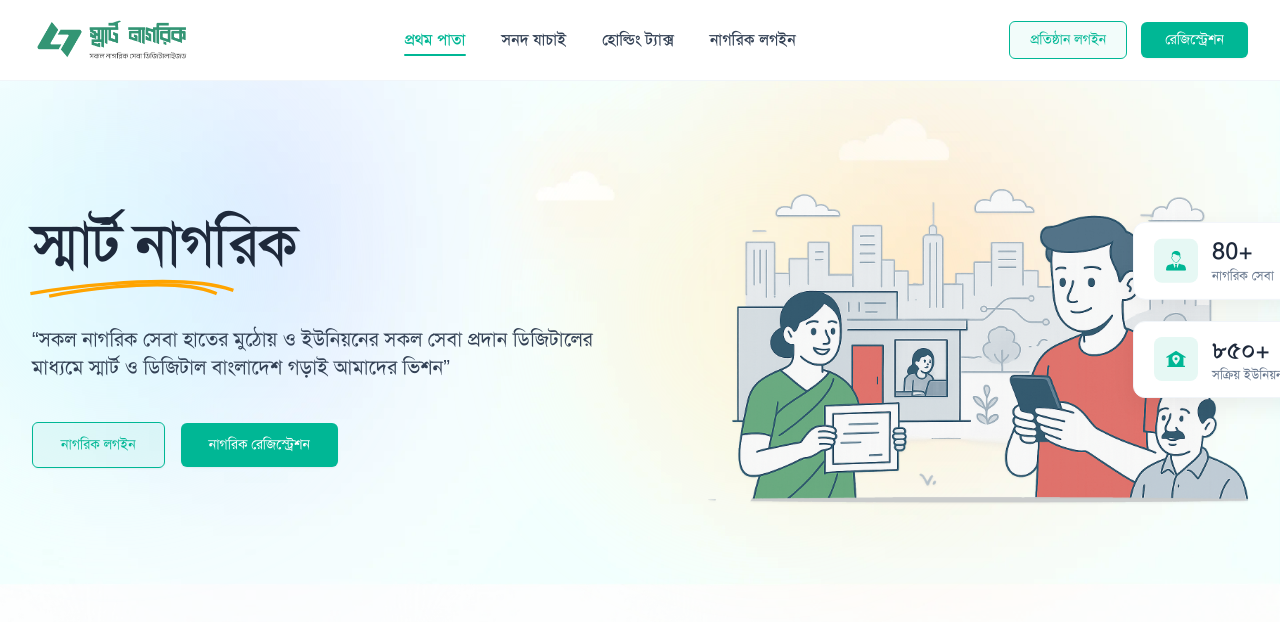
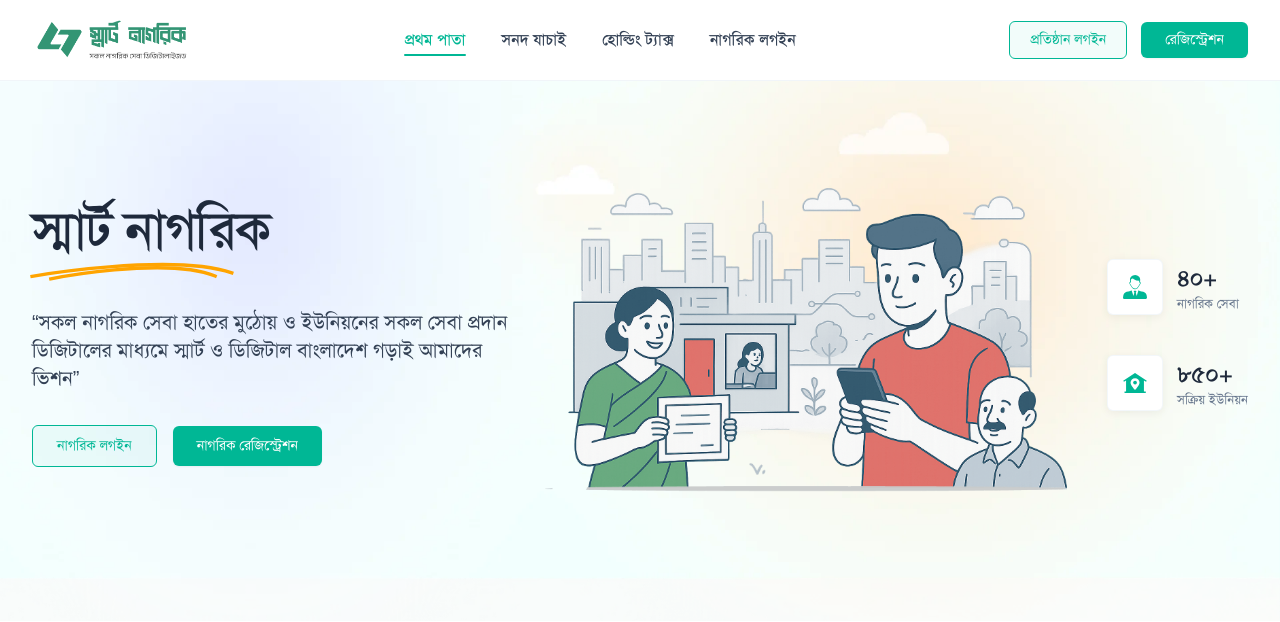
Before and after one commit to ishtiaqrobin/Smart-Nagorik-Landing-Page, a React (Vite) app: page / in a window 1280 px wide. Shown: the top 622 px of the page. Built offline with nearby package versions, Linux system fonts and the light colour scheme; the HTML template or start-up script is replaced by a standard one.

Commit message:
feat: implement Banner component for homepage hero section

```diff
--- a/src/components/Banner.tsx
+++ b/src/components/Banner.tsx
@@ -18,23 +18,19 @@ export const Banner: React.FC<BannerProps> = ({ onActionClick }) => {
 
   return (
     <section
-      className="relative w-full overflow-hidden bg-cover bg-center bg-no-repeat pt-12 pb-16 md:pt-16 md:pb-24 lg:pt-20 lg:pb-28"
+      className="relative w-full overflow-hidden bg-cover bg-center bg-no-repeat pt-12 pb-14 md:pt-16 md:pb-24 lg:pt-20 lg:pb-28"
       style={{
         backgroundImage: `url(${bannerBgImg})`,
-        backgroundColor: "#fdfefe",
+        backgroundColor: "#f9fcfb",
       }}
     >
-      {/* Decorative ambient lighting glows */}
-      <div className="pointer-events-none absolute -left-20 top-0 h-96 w-96 rounded-full bg-cyan-100/40 blur-3xl" />
-      <div className="pointer-events-none absolute right-1/4 top-10 h-96 w-96 rounded-full bg-amber-100/30 blur-3xl" />
-
       <div className="relative max-w-7xl mx-auto px-4 sm:px-6 lg:px-8">
-        <div className="grid grid-cols-1 lg:grid-cols-12 gap-12 lg:gap-8 items-center">
+        <div className="grid grid-cols-1 lg:grid-cols-12 gap-8 lg:gap-4 items-center">
           {/* Left Column: Heading, Subtitle, CTA Buttons */}
-          <div className="lg:col-span-6 flex flex-col items-start z-10">
+          <div className="lg:col-span-5 flex flex-col items-start z-10">
             {/* Title with yellow decorative curve */}
-            <div className="relative inline-block mb-3">
-              <h1 className="text-4xl sm:text-5xl lg:text-[60px] font-black text-slate-800 tracking-tight leading-tight">
+            <div className="relative inline-block mb-2">
+              <h1 className="text-4xl sm:text-5xl lg:text-[54px] font-black text-slate-800 tracking-tight leading-tight">
                 স্মার্ট নাগরিক
               </h1>
               <div className="mt-1 -ml-1">
@@ -47,77 +43,77 @@ export const Banner: React.FC<BannerProps> = ({ onActionClick }) => {
             </div>
 
             {/* Tagline / Mission quote */}
-            <p className="mt-4 text-slate-700 text-base sm:text-lg lg:text-xl leading-relaxed max-w-xl font-normal">
-              “সকল নাগরিক সেবা হাতের মুঠোয় ও ইউনিয়নের সকল সেবা প্রদান ডিজিটালের মাধ্যমে স্মার্ট ও ডিজিটাল বাংলাদেশ গড়াই আমাদের ভিশন”
+            <p className="mt-5 text-slate-700 text-lg sm:text-xl leading-relaxed max-w-lg font-normal">
+              “সকল নাগরিক সেবা হাতের মুঠোয় ও ইউনিয়নের সকল সেবা প্রদান ডিজিটালের মাধ্যমে স্মার্ট ও ডিজিটাল বাংলাদেশ গড়াই আমাদের <br /> ভিশন”
             </p>
 
             {/* Action Buttons */}
-            <div className="mt-8 sm:mt-10 flex flex-wrap items-center gap-4">
+            <div className="mt-8 flex flex-wrap items-center gap-4">
               <button
                 type="button"
                 onClick={() => handleClick("নাগরিক লগইন")}
-                className="inline-flex items-center justify-center border border-[#00b795] text-[#00b795] bg-[#00b795]/[0.06] px-7 py-3 rounded-md font-medium text-sm transition-all duration-200 shadow-sm cursor-pointer"
+                className="inline-flex items-center justify-center border border-[#00b795] text-[#00b795] bg-[#00b795]/[0.05] hover:bg-[#00b795] hover:text-white px-6 py-2.5 rounded-md font-medium text-sm transition-all duration-200 cursor-pointer"
               >
                 নাগরিক লগইন
               </button>
               <button
                 type="button"
                 onClick={() => handleClick("নাগরিক রেজিস্ট্রেশন")}
-                className="inline-flex items-center justify-center bg-[#00b795] hover:bg-[#00a384] text-white px-7 py-3 rounded-md font-medium text-sm transition-all duration-200 shadow-sm hover:shadow-md cursor-pointer"
+                className="inline-flex items-center justify-center bg-[#00b795] hover:bg-[#00a384] text-white px-6 py-2.5 rounded-md font-medium text-sm transition-all duration-200 shadow-sm hover:shadow cursor-pointer"
               >
                 নাগরিক রেজিস্ট্রেশন
               </button>
             </div>
           </div>
 
-          {/* Right Column: Hero Illustration + Floating Stat Badges */}
-          <div className="lg:col-span-6 relative flex items-center justify-center lg:justify-end">
-            <div className="relative max-w-[540px] w-full flex items-center justify-center">
-              {/* Illustration Image */}
+          {/* Right Column: Hero Illustration + Stat Items */}
+          <div className="lg:col-span-7 flex flex-col sm:flex-row items-center justify-between gap-6 sm:gap-8 lg:gap-10 mt-6 lg:mt-0">
+            {/* Hero Illustration Image */}
+            <div className="w-full flex-1 max-w-[520px] sm:max-w-[560px] lg:max-w-[580px]">
               <img
                 src={bannerHeroImg}
                 alt="স্মার্ট নাগরিক সেবা"
-                className="w-full h-auto object-contain select-none drop-shadow-sm"
+                className="w-full h-auto object-contain select-none"
               />
+            </div>
 
-              {/* Floating Stat Badges container */}
-              <div className="absolute -right-2 sm:-right-10 lg:-right-14 top-1/4 -translate-y-6 flex flex-col gap-4 z-20">
-                {/* Badge 1: Citizen Services */}
-                <div className="animate-float-1 bg-white rounded-xl py-3 px-4 sm:px-5 shadow-[0_8px_25px_rgba(0,0,0,0.06)] border border-slate-100 flex items-center gap-3.5 transition-all hover:scale-105 select-none">
-                  <div className="w-11 h-11 rounded-lg bg-[#e6f8f4] flex items-center justify-center flex-shrink-0">
+            {/* Right Stat Items Stack */}
+            <div className="flex sm:flex-col items-center sm:items-start justify-center gap-8 sm:gap-10 flex-shrink-0">
+              {/* Stat Item 1: Citizen Services */}
+              <div className="flex items-center gap-3.5 select-none">
+                <div className="w-12 h-12 sm:w-14 sm:h-14 rounded-md bg-white flex items-center justify-center flex-shrink-0 shadow-[0_2px_10px_rgba(0,0,0,0.06)] border border-slate-100/80">
                   <img
                     src={humanSvg}
                     alt="নাগরিক সেবা"
-                      className="w-5 h-5 object-contain"
+                    className="w-6 h-6 object-contain"
                   />
                 </div>
                 <div className="flex flex-col">
-                    <span className="text-xl sm:text-2xl font-bold text-slate-800 leading-tight">
-                      80+
+                  <span className="text-xl sm:text-2xl font-bold text-slate-800 leading-tight tracking-tight">
+                    ৪০+
                   </span>
-                    <span className="text-[12px] sm:text-[13px] text-slate-500 font-medium whitespace-nowrap">
+                  <span className="text-xs sm:text-[13px] text-slate-500 font-medium whitespace-nowrap mt-0.5">
                     নাগরিক সেবা
                   </span>
                 </div>
               </div>
 
-                {/* Badge 2: Active Unions */}
-                <div className="animate-float-2 bg-white rounded-xl py-3 px-4 sm:px-5 shadow-[0_8px_25px_rgba(0,0,0,0.06)] border border-slate-100 flex items-center gap-3.5 transition-all hover:scale-105 select-none">
-                  <div className="w-11 h-11 rounded-lg bg-[#e6f8f4] flex items-center justify-center flex-shrink-0">
+              {/* Stat Item 2: Active Unions */}
+              <div className="flex items-center gap-3.5 select-none">
+                <div className="w-12 h-12 sm:w-14 sm:h-14 rounded-md bg-white flex items-center justify-center flex-shrink-0 shadow-[0_2px_10px_rgba(0,0,0,0.06)] border border-slate-100/80">
                   <img
                     src={homeSvg}
                     alt="সক্রিয় ইউনিয়ন"
-                      className="w-5 h-5 object-contain"
+                    className="w-6 h-6 object-contain"
                   />
                 </div>
                 <div className="flex flex-col">
-                    <span className="text-xl sm:text-2xl font-bold text-slate-800 leading-tight">
+                  <span className="text-xl sm:text-2xl font-bold text-slate-800 leading-tight tracking-tight">
                     ৮৫০+
                   </span>
-                    <span className="text-[12px] sm:text-[13px] text-slate-500 font-medium whitespace-nowrap">
+                  <span className="text-xs sm:text-[13px] text-slate-500 font-medium whitespace-nowrap mt-0.5">
                     সক্রিয় ইউনিয়ন
                   </span>
-                  </div>
                 </div>
               </div>
             </div>
@@ -127,3 +123,5 @@ export const Banner: React.FC<BannerProps> = ({ onActionClick }) => {
     </section>
   );
 };
+
+export default Banner;
```
Lines whose indentation alone changed are shown as unchanged.
